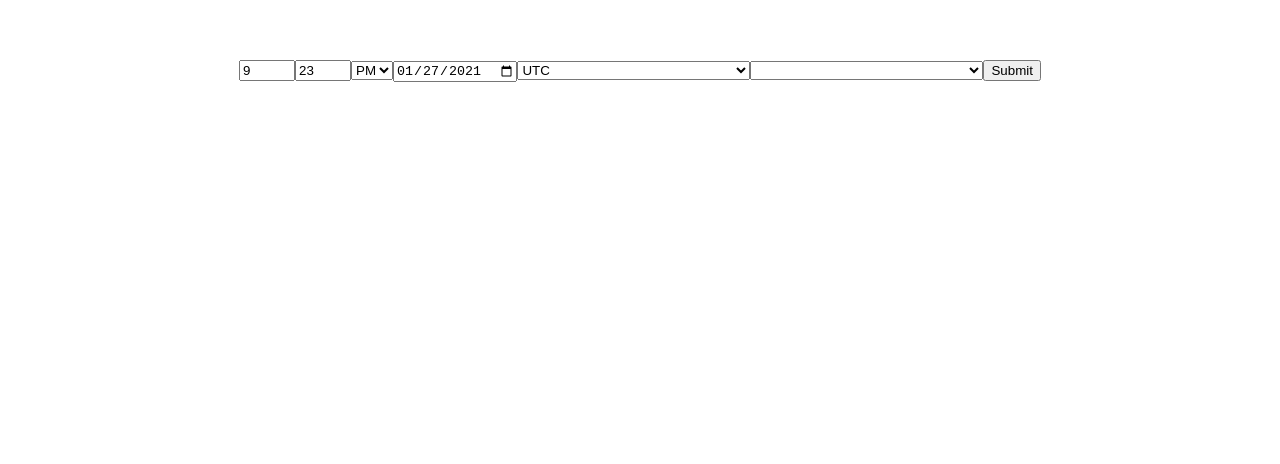
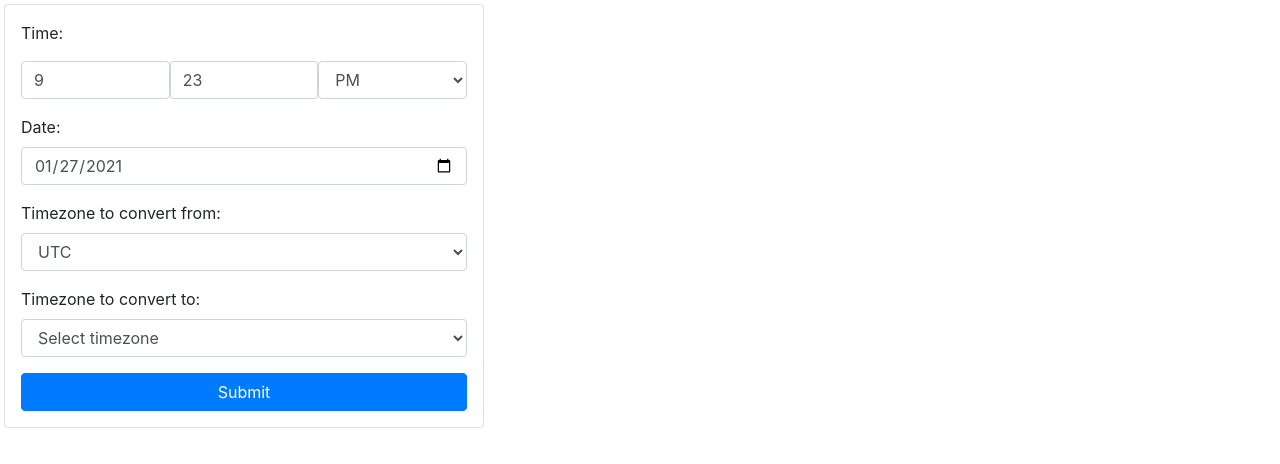
Before and after one commit to jeengland/vue-timezones, a Vue app in the folder client/: page / in a window 1280 px wide. Shown: the top 464 px of the page. Built offline with nearby package versions, Linux system fonts and the light colour scheme.

Commit message:
Added bootstrap styling to form

```diff
--- a/client/package.json
+++ b/client/package.json
@@ -9,7 +9,10 @@
   },
   "dependencies": {
     "axios": "^0.21.1",
+    "bootstrap": "^4.6.0",
     "core-js": "^3.6.5",
+    "jquery": "^3.5.1",
+    "popper.js": "^1.16.1",
     "vue": "^3.0.0"
   },
   "devDependencies": {
--- a/client/public/index.html
+++ b/client/public/index.html
@@ -3,7 +3,7 @@
   <head>
     <meta charset="utf-8">
     <meta http-equiv="X-UA-Compatible" content="IE=edge">
-    <meta name="viewport" content="width=device-width,initial-scale=1.0">
+    <meta name="viewport" content="width=device-width, initial-scale=1, shrink-to-fit=no">
     <link rel="icon" href="<%= BASE_URL %>favicon.ico">
     <title><%= htmlWebpackPlugin.options.title %></title>
   </head>
--- a/client/src/App.vue
+++ b/client/src/App.vue
@@ -71,14 +71,3 @@ export default {
   }
 }
 </script>
-
-<style>
-#app {
-  font-family: Avenir, Helvetica, Arial, sans-serif;
-  -webkit-font-smoothing: antialiased;
-  -moz-osx-font-smoothing: grayscale;
-  text-align: center;
-  color: #2c3e50;
-  margin-top: 60px;
-}
-</style>
--- a/client/src/components/TimeZone.vue
+++ b/client/src/components/TimeZone.vue
@@ -1,20 +1,37 @@
 <template>
     <div>
-        <form @submit.prevent='emitTime'>
-            <input v-model='time.hour' type='number' name='hours' min='1' max='12' placeholder='hh' required/>
-            <input v-model='time.minute' type='number' name='minutes' min='0' max='59' placeholder='mm' required/>
-            <select v-model='time.isPM'>
+        <form class='card m-1 p-3' style='width: 30rem' @submit.prevent='emitTime'>
+            <p>Time:</p>
+            <div class='form-group d-flex flex-row'>
+                <label class='sr-only' for='hours'>Hours</label>
+                <input class='form-control' v-model='time.hour' type='number' name='hours' id='hours' min='1' max='12' placeholder='hh' required/>
+                <label class='sr-only' for='minutes'>Minutes</label>
+                <input class='form-control' v-model='time.minute' type='number' name='minutes' id='minutes' min='0' max='59' placeholder='mm' required/>
+                <label class='sr-only' for='amOrPm'>AM or PM</label>
+                <select class='form-control' v-model='time.isPM' id='amOrPm'>
                     <option value='false'>AM</option>
                     <option value='true'>PM</option>
                 </select>
-            <input v-model='time.date' type='date' name='date' required />
-            <select v-model='time.from_TZ' required>
+            </div>
+            <div class='form-group'>
+                <label for='date'>Date:</label>
+                <input class='form-control' v-model='time.date' type='date' name='date' id='date' required />
+            </div>
+            <div class='form-group'>
+                <label for='fromTz'>Timezone to convert from:</label>
+                <select class='form-control' id='fromTz' v-model='time.from_TZ' required>
+                    <option value="" disabled>Select timezone</option>
                     <option v-for="timezone in timezones" :key='timezone' :value='timezone'>{{timezone}}</option>
                 </select>
-            <select v-model='time.to_TZ' required>
+            </div>
+            <div class='form-group'>
+                <label for='toTz'>Timezone to convert to:</label>
+                <select class='form-control' id='toTz' v-model='time.to_TZ' required>
+                    <option value="" disabled selected>Select timezone</option>
                     <option v-for="timezone in timezones" :key='timezone' :value='timezone'>{{timezone}}</option>
                 </select>
-            <button type="submit" :disabled='disabled'>Submit</button>
+            </div>
+            <button class='btn btn-primary' type="submit" :disabled='disabled'>Submit</button>
         </form>
     </div>
 </template>
--- a/client/src/main.js
+++ b/client/src/main.js
@@ -1,4 +1,6 @@
 import { createApp } from 'vue'
+import "bootstrap";
+import "bootstrap/dist/css/bootstrap.min.css";
 import App from './App.vue'
 
 createApp(App).mount('#app')
```
Also changed, not shown: 1 other file (tests, documents, lock files or other folders). Lines whose indentation alone changed are shown as unchanged.
